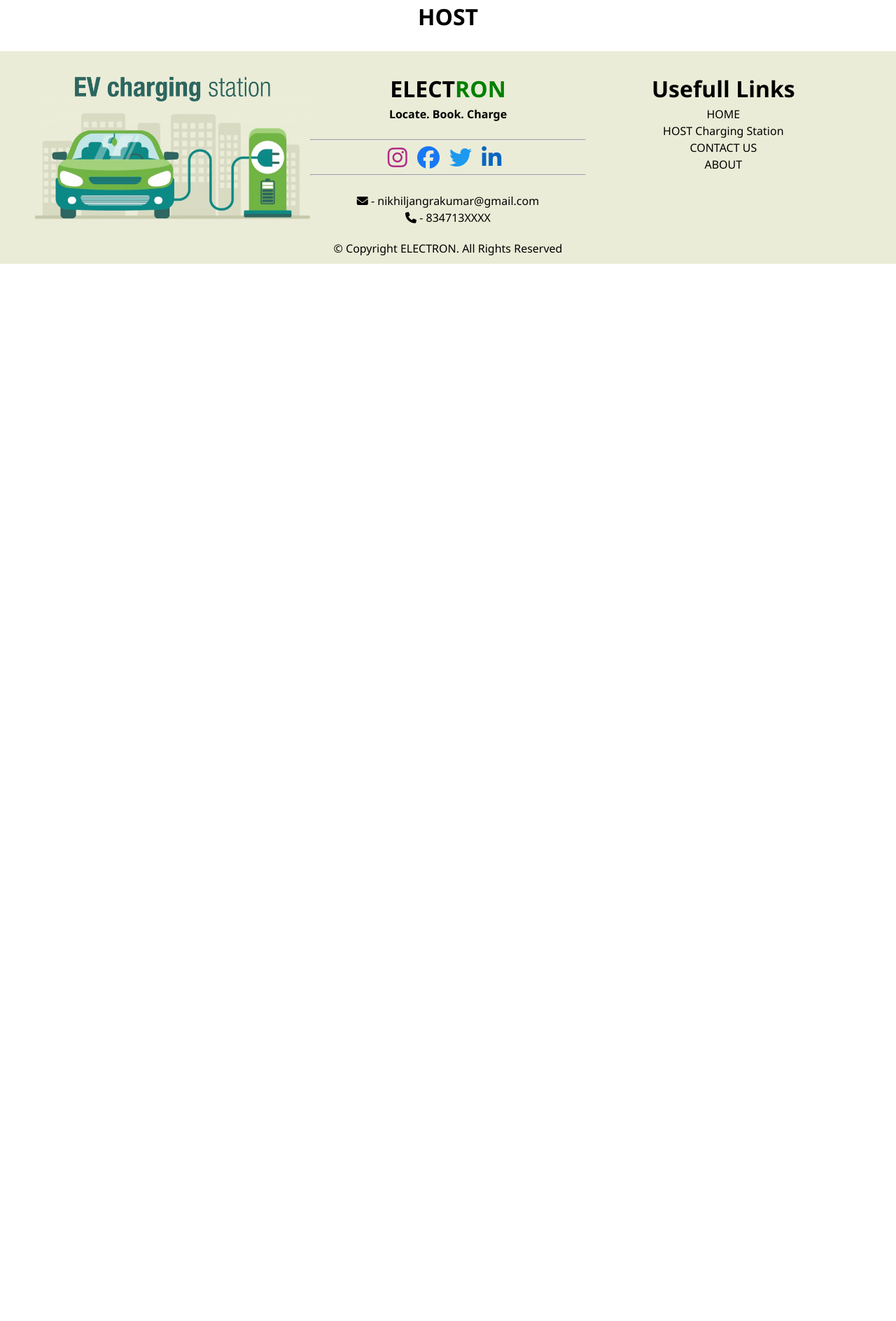
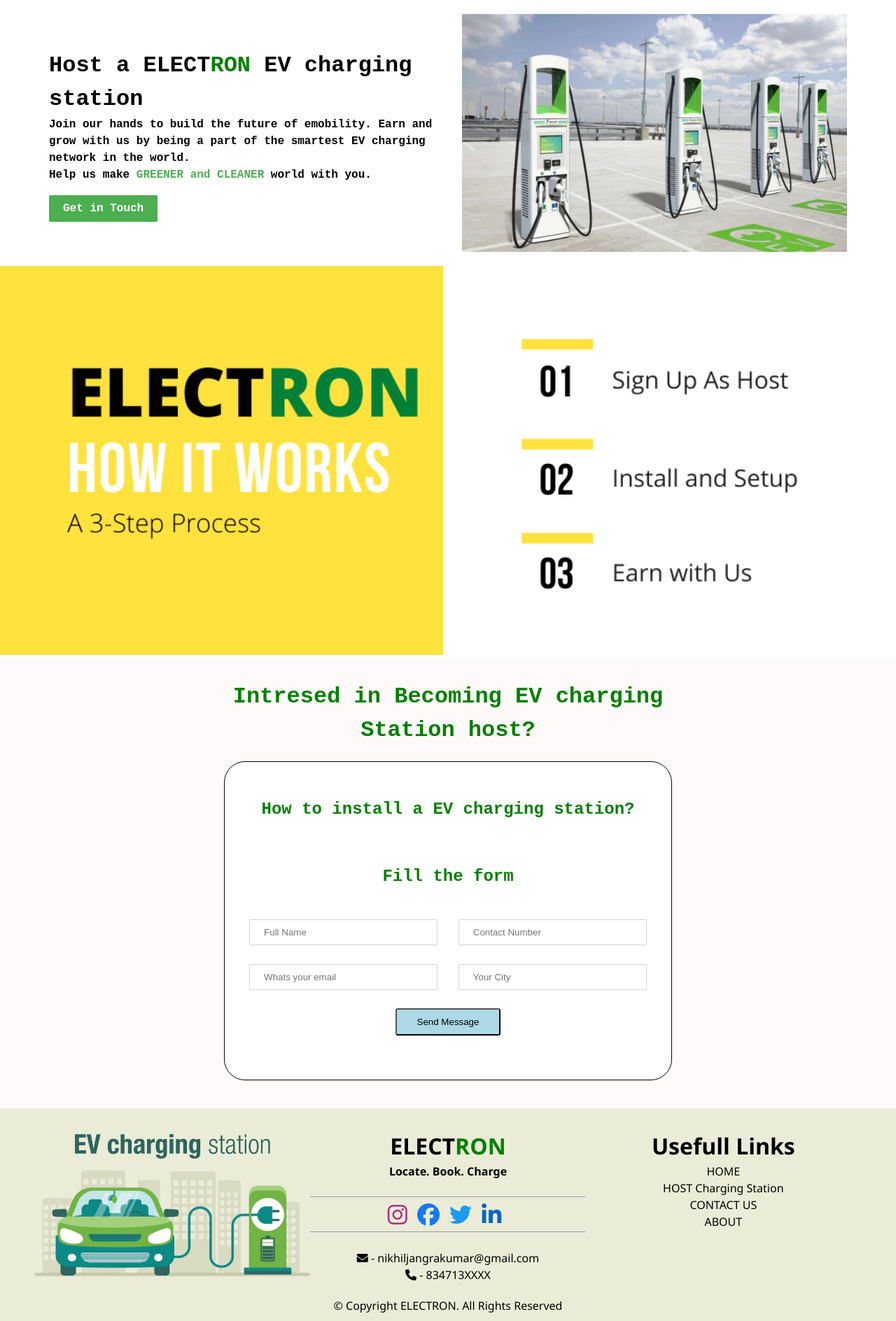
Before and after one commit to BULLET1999/EV-Station, a PHP site: page /host.html in a window 1280 px wide. Shown: the part 64-1952 px from the top of the page at 70% size. Before the commit the page ends 441 px from the top, so only its background shows below. Run offline with PHP 8.4, Linux system fonts and the light colour scheme; some libraries are stand-ins or nearby versions.

Commit message:
Host page added

```diff
--- a/css/style.css
+++ b/css/style.css
@@ -253,7 +253,7 @@ html, body {
 }
 
 .footer_upper {
-    margin: 25px 0px 0px 0px;
+    margin: 0px 0px 0px 0px;
     padding: 10px 50px 10px 50px;
     background-color: #eaecd7;
     display: flex;
@@ -305,7 +305,97 @@ html, body {
     height: auto;
 }
 
+/*Host.html page CSS*/
+.host_landing_container {
+    display: flex;
+    flex-direction: row;
+}
 
+.host_landing_left {
+    margin: 20px;
+    font-family: 'Courier New', Courier, monospace;
+    font-weight: 900;
+    padding: 50px 0px 50px 50px;
+    flex: 50%;
+}
+
+.host_landing_left a{
+    text-decoration: none;
+    background-color: #4CAF50;
+    border-radius: 2px;
+    color: white;
+    padding: 10px 20px;
+}
+
+.host_landing_right {
+    margin: 20px;
+    padding: 0px 50px 0px 0px;
+    flex: 50%;
+}
+
+@media (max-width: 800px) {
+    .host_landing_container {
+        flex-direction: column;
+    }
+
+    .host_landing_left {
+        margin: 0px 5px 0px 5px;
+        text-align: center;
+        padding: 20px;
+    }
+
+    .host_landing_right {
+        padding: 0px;
+        margin: 0px 5px 0px 5px;
+    }
+}
+
+.host_form_container {
+    background-color: snow;
+    text-align: center;
+    font-family: 'Courier New', Courier, monospace;
+    padding: 30px 300px 20px 300px;
+}
+
+.host_form {
+    border: 1px solid #000;
+    border-radius: 30px;
+    margin: 20px;
+    line-height: 4;
+    padding: 20px 20px 50px 20px;
+    background-color: white;
+}
+
+.host_form input[type=text], input[type=tel], input[type=email] {
+    width: 45%;
+    border: .5px solid lightgray;
+    border-radius: 2px;
+    padding: 10px 20px;
+    margin: 10px;
+    box-sizing: border-box;
+}
+
+.host_form input[type=submit] {
+    width: 150px;
+    border-radius: 3px;
+    background-color: lightblue;
+    padding: 10px 20px;
+}
+
+@media (max-width: 800px) {
+    .host_form_container {
+        text-align: center;
+        padding: 30px 1px 20px 1px;
+    }
+
+    .host_form {
+        margin: 5px;
+        line-height: 1.5;
+        padding: 15px 9px 30px 9px;
+        background-color: white;
+    }
+
+}
 /*Contact Us.html page CSS*/
 
 .contact_landing {
--- a/host.html
+++ b/host.html
@@ -7,7 +7,23 @@
     <link rel="stylesheet" href="css/style.css">
     <script src="script.js"></script>
     <script src="https://kit.fontawesome.com/e2eadde2db.js" crossorigin="anonymous"></script>
+    <script src="https://ajax.googleapis.com/ajax/libs/jquery/3.3.1/jquery.min.js"></script>
     <title>Become Host</title>
+    <script>
+      $(document).ready(function(){
+        $("a").on('click', function(event) {
+        if (this.hash !== "") {
+            event.preventDefault();
+            var hash = this.hash;
+            $('html, body').animate({
+            scrollTop: $(hash).offset().top
+            }, 2000, function(){
+            window.location.hash = hash;
+            });
+        }
+        });
+    });
+    </script>
   </head>
   <body>
     <div class="navbar" id="myTopnav">
@@ -17,8 +33,33 @@
       <a href="contact_us.html">CONTACT US</a>
       <a href="javascript:void(0);" class="icon" onclick="myFunction()"><i class="fa-solid fa-bars"></i></a>
     </div>
+    <div class="host_landing_container">
+      <div class="host_landing_left">
+        <h1>Host a <span style="color: black;">ELECT</span><span style="color: green;">RON</span> EV charging station</h1>
+        <p class="">Join our hands to build the future of emobility. Earn and grow with us by being a part of the smartest EV charging network in the world.</p>
+        <p class="">Help us make <span style="color: #4CAF50;">GREENER and CLEANER</span> world with you.</p>
+        <br>
+        <a href="#host_form_container">Get in Touch</a>
+      </div>
+      <div class="host_landing_right">
+        <img src="images/Host_landing.png" alt="" class="" style="width: 100%; height: 100%; object-fit: cover;">
+      </div>
+    </div>
     <div class="">
-        <h1 style="text-align: center;">HOST</h1>
+      <img src="images/host_process1.png" alt="" style="width: 100%; height: 100%; object-fit: cover;">
+    </div>
+    <div class="host_form_container" id="host_form_container">
+      <h1 style="color: green;">Intresed in Becoming EV charging Station host?</h1>
+      <div class="host_form">
+        <h2 style="color: green;">How to install a EV charging station? Fill the form</h2>
+        <form action="">
+          <input type="text" id="fname" name="Full Name" placeholder="Full Name">
+          <input type="tel" name="Contact Number" id="Cnumber" maxlength="10" placeholder="Contact Number"><br>
+          <input type="email" name="email" id="email" placeholder="Whats your email">
+          <input type="text" id="city" name="City" placeholder="Your City"><br>
+          <input type="submit" value="Send Message">
+        </form>
+      </div>
     </div>
     <div class="footer_upper">
       <div class="footer_left">
```
Also changed, not shown: images/Host_landing.png (added), images/host_process1.png (added), script.js (line endings or trailing spaces).
